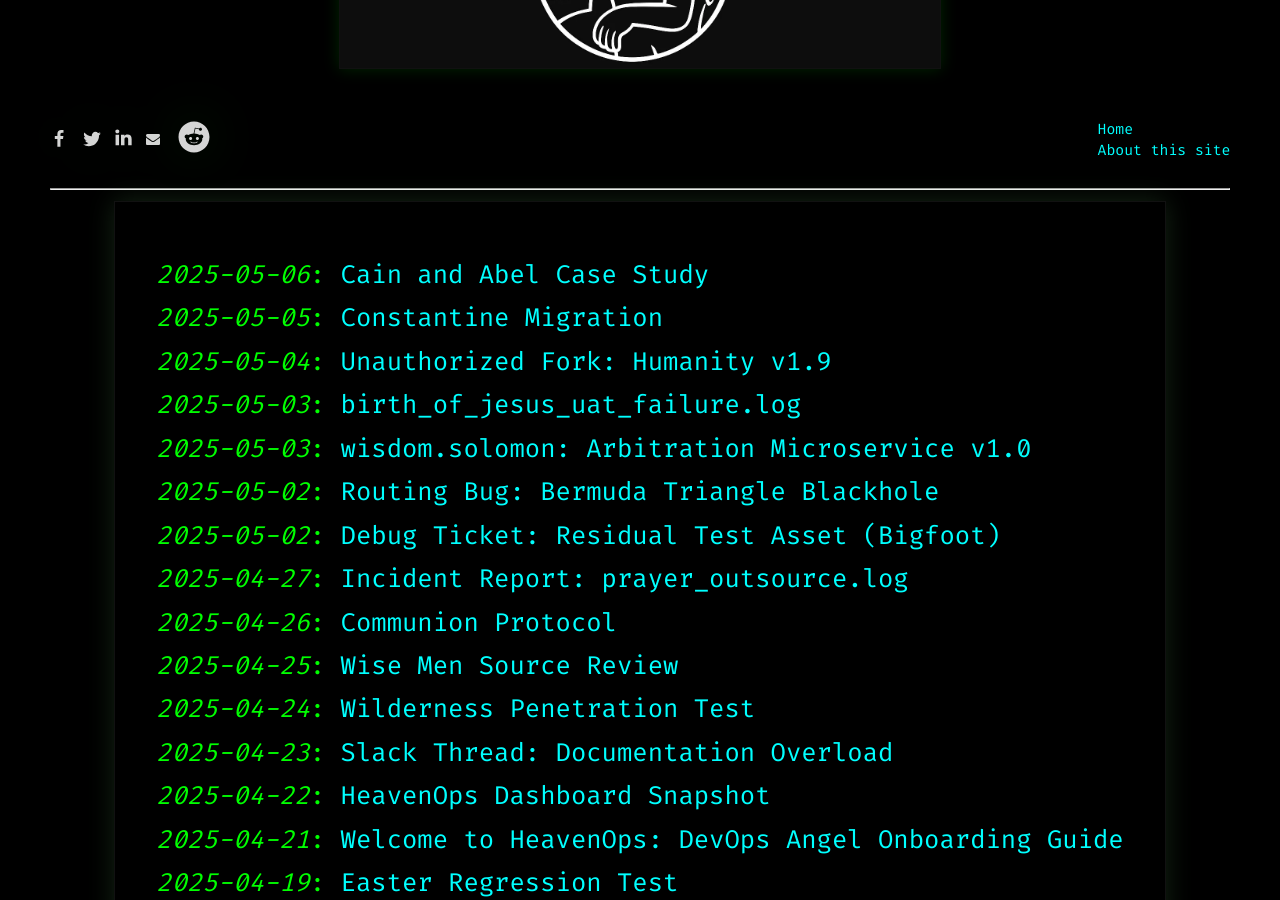
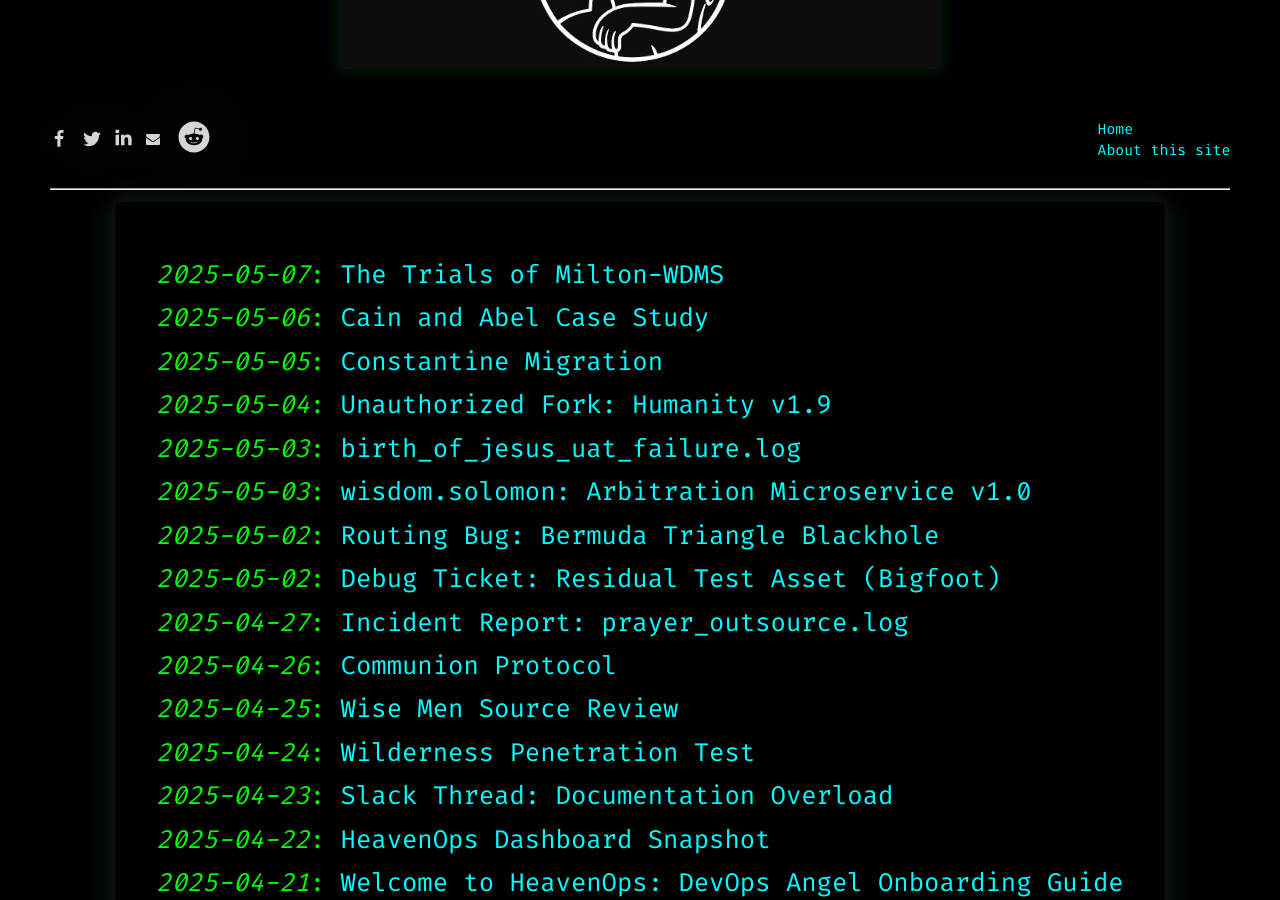
Before and after one commit to anthonypdawson/divine-devops-universe, a Jekyll site: the page built from index.md, in a window 1280 px wide and 900 px high, scrolled down 376 px. Built offline with Jekyll 4.4.1, drawn with Linux system fonts in a browser that asks for light colours.

Commit message:
New post

```diff
--- a/_future/trials-of-milton.md
+++ b/_posts/2025-05-07-trials-of-milton.md
@@ -1,7 +1,7 @@
 ---
 layout: terminal_post
 title: "The Trials of Milton-WDMS"
-date:
+date: 2025-05-07 12:00:00
 tags: [deprecated-services, job, milton, office-space, satire]
 ---
 
```
